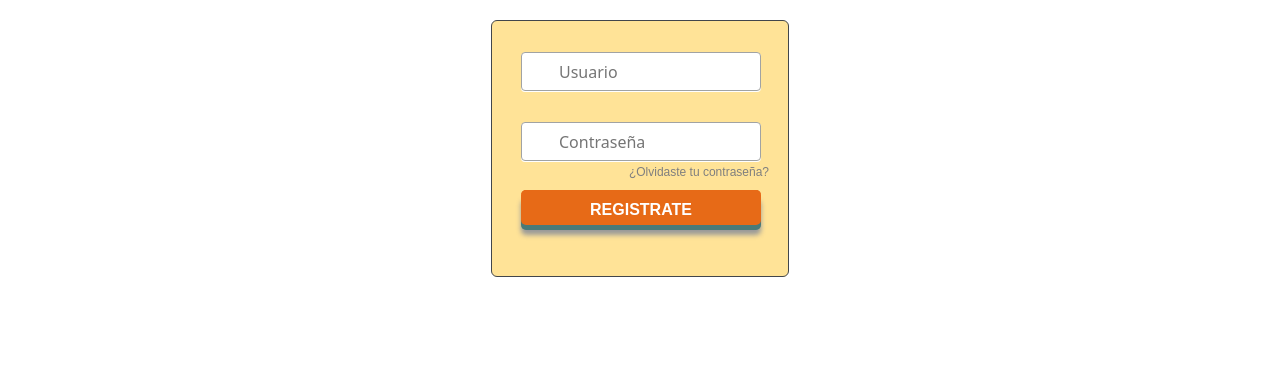
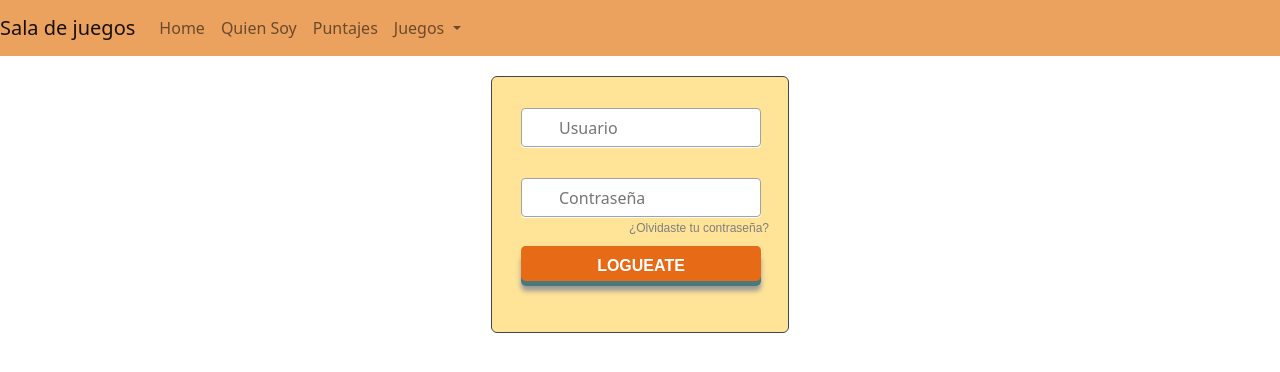
Before and after one commit to MorenoDaniela/SalaDeJuegos, an Angular app: page /ingreso/login in a window 1280 px wide. Shown: the top 372 px of the page. Built offline with nearby package versions, Linux system fonts and the light colour scheme.

Commit message:
sprint 1

```diff
--- /dev/null
+++ b/src/app/Componentes/navbar/navbar.component.html
@@ -0,0 +1,32 @@
+<nav class="navbar navbar-expand-lg  sticky-top navbar-light" style="background-color: #eba25f;">
+  <a class="navbar-brand" href="#">Sala de juegos</a>
+  <button class="navbar-toggler" type="button" data-toggle="collapse" data-target="#navbarSupportedContent" aria-controls="navbarSupportedContent" aria-expanded="false" aria-label="Toggle navigation">
+    <span class="navbar-toggler-icon"></span>
+  </button>
+
+  <div class="collapse navbar-collapse" id="navbarSupportedContent">
+    <ul class="navbar-nav mr-auto">
+      <li class="nav-item active">
+        <a class="nav-link" href="home">Home <span class="sr-only"></span></a>
+      </li>
+      <li class="nav-item active">
+        <a class="nav-link" href="quiensoy">Quien Soy <span class="sr-only"></span></a>
+      </li>
+      <li class="nav-item active">
+        <a class="nav-link" href="puntajes">Puntajes<span class="sr-only"></span></a>
+      </li>
+      <li class="nav-item dropdown">
+        <a class="nav-link dropdown-toggle" href="home" id="navbarDropdownMenuLink" data-toggle="dropdown" aria-haspopup="true" aria-expanded="false">
+          Juegos
+        </a>
+        <div class="dropdown-menu" aria-labelledby="navbarDropdownMenuLink">
+          <a class="dropdown-item" href="#">Ahorcado</a>
+          <a class="dropdown-item" href="#">Mayor o Menor</a>
+          <a class="dropdown-item" href="#">Preguntados</a>
+          <a class="dropdown-item" href="#">Juego Propio</a>
+        </div>
+      </li>
+    </ul>
+
+  </div>
+</nav>
--- /dev/null
+++ b/src/app/Componentes/navbar/navbar.component.ts
@@ -0,0 +1,15 @@
+import { Component, OnInit } from '@angular/core';
+
+@Component({
+  selector: 'app-navbar',
+  templateUrl: './navbar.component.html',
+  styleUrls: ['./navbar.component.css']
+})
+export class NavbarComponent implements OnInit {
+
+  constructor() { }
+
+  ngOnInit(): void {
+  }
+
+}
--- a/src/app/Modulos/ingresar/login/login.component.html
+++ b/src/app/Modulos/ingresar/login/login.component.html
@@ -2,6 +2,6 @@
   <input type="text" placeholder="Usuario" id="username">
 <input type="password" placeholder="Contraseña" id="password">
 <a href="#" class="forgot">¿Olvidaste tu contraseña?</a>
-<input type="submit" value="Registrate">
+<input type="submit" value="Logueate">
 </div>
 <!-- <div class="shadow"></div> -->
--- a/src/app/app-routing.module.ts
+++ b/src/app/app-routing.module.ts
@@ -3,6 +3,7 @@ import { RouterModule, Routes } from '@angular/router';
 import { HomeComponent } from './Paginas/home/home.component';
 import { IngresarModule } from './Modulos/ingresar/ingresar.module';
 import { QuienSoyComponent } from './Paginas/quien-soy/quien-soy.component';
+import { NavbarComponent } from './componentes/navbar/navbar.component';
 
 const routes: Routes = [
   {path: '', redirectTo:'home',pathMatch:'full'},
--- a/src/app/app.component.html
+++ b/src/app/app.component.html
@@ -1 +1,2 @@
+<app-navbar></app-navbar>
 <router-outlet></router-outlet>
--- a/src/app/app.module.ts
+++ b/src/app/app.module.ts
@@ -5,12 +5,14 @@ import { AppRoutingModule } from './app-routing.module';
 import { AppComponent } from './app.component';
 import { HomeComponent } from './Paginas/home/home.component';
 import { QuienSoyComponent } from './Paginas/quien-soy/quien-soy.component';
+import { NavbarComponent } from './componentes/navbar/navbar.component';
 
 @NgModule({
   declarations: [
     AppComponent,
     HomeComponent,
-    QuienSoyComponent
+    QuienSoyComponent,
+    NavbarComponent
   ],
   imports: [
     BrowserModule,
```
Also changed, not shown: src/app/Componentes/navbar/navbar.component.css (added), 1 other file (tests, documents, lock files or other folders).
